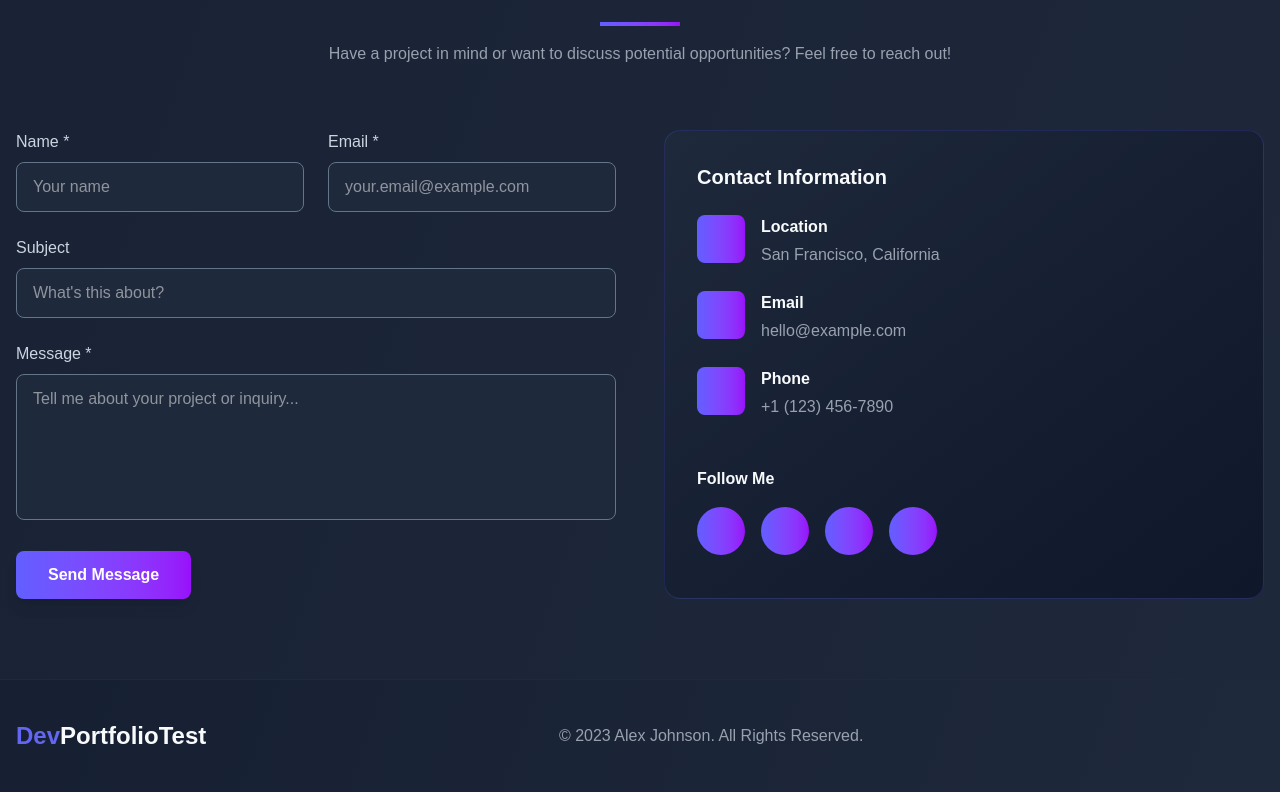
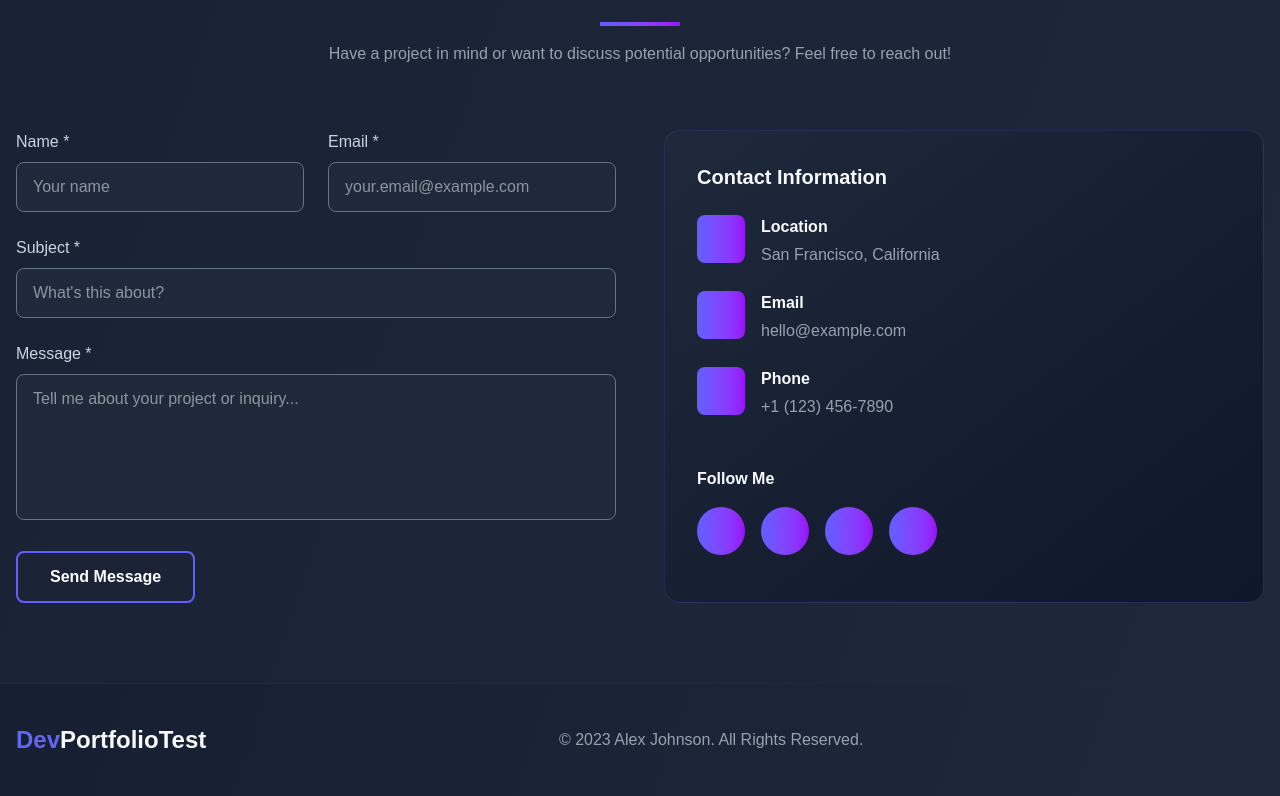
Before and after one commit to Braulin96/braulin-portfolio, a React (Vite) app: page / in a window 1280 px wide. Shown: the part 2968-3764 px from the top of the page. Built offline with nearby package versions, Linux system fonts and the light colour scheme.

Commit message:
create inputForm component

```diff
--- /dev/null
+++ b/src/components/InputForm/InputForm.styles.scss
@@ -0,0 +1,3 @@
+.InputForm {
+
+}
--- /dev/null
+++ b/src/components/InputForm/InputForm.tsx
@@ -0,0 +1,71 @@
+import Button from "components/Button/Button";
+import Input from "components/Input/Input";
+
+import "./InputForm.styles.scss";
+
+type InputFormProps = {
+  formData: {
+    name: string;
+    email: string;
+    subject: string;
+    message: string;
+  };
+  handleInputChange: (
+    e: React.ChangeEvent<HTMLInputElement | HTMLTextAreaElement>
+  ) => void;
+  handleContactSubmit: () => void;
+  isLoading?: boolean;
+};
+
+const InputForm = ({
+  formData,
+  handleInputChange,
+  handleContactSubmit,
+  isLoading = false,
+}: InputFormProps) => {
+  return (
+    <div data-testid="InputForm" className="InputForm space-y-6">
+      <div className="grid grid-cols-1 md:grid-cols-2 gap-6">
+        <Input
+          isRequired
+          label="Name"
+          type="text"
+          formData={formData}
+          handleInputChange={handleInputChange}
+        />
+        <Input
+          isRequired
+          label="Email"
+          type="email"
+          formData={formData}
+          handleInputChange={handleInputChange}
+        />
+      </div>
+
+      <Input
+        isRequired
+        label="Subject"
+        type="text"
+        formData={formData}
+        handleInputChange={handleInputChange}
+      />
+
+      <Input
+        isRequired
+        label="Message"
+        type="textarea"
+        formData={formData}
+        handleInputChange={handleInputChange}
+      />
+
+      <Button
+        disabled={isLoading}
+        variant="secondary"
+        onClick={handleContactSubmit}
+        text={isLoading ? "Sending..." : "Send Message"}
+      />
+    </div>
+  );
+};
+
+export default InputForm;
--- a/src/components/PortfolioTest/PortfolioTest.tsx
+++ b/src/components/PortfolioTest/PortfolioTest.tsx
@@ -9,7 +9,7 @@ import Asset from "components/Asset/Asset";
 import Subtitle from "components/Subtitle/Subtitle";
 import ToolsBlock from "components/ToolsBlock/ToolsBlock";
 import ProjectCard from "components/ProjectCard/ProjectCard";
-import Input from "components/Input/Input";
+import InputForm from "components/InputForm/InputForm";
 
 import { TollsCardData } from "constants/TollsCardData";
 import { PROJECT_LIST_DATA } from "constants/ProjectListData";
@@ -20,6 +20,7 @@ import ProfissionalSkills from "components/ProfissionalSkills/ProfissionalSkills
 const PortfolioTest = () => {
   const [activeNav, setActiveNav] = useState("home");
   const [showMoreProjects, setShowMoreProjects] = useState(false);
+  const [isLoading, setIsLoading] = useState(false);
   const sectionRef = useRef(null);
 
   const handleShowMoreClick = () => {
@@ -46,6 +47,7 @@ const PortfolioTest = () => {
       }
     }, 100);
   };
+
   const [formData, setFormData] = useState({
     name: "",
     email: "",
@@ -84,8 +86,8 @@ const PortfolioTest = () => {
     setActiveNav(sectionId);
   };
 
-  const handleContactSubmit = (e) => {
-    e.preventDefault();
+  const handleContactSubmit = () => {
+    setIsLoading(true);
     alert("Thank you for your message! I will get back to you soon.");
     setFormData({ name: "", email: "", subject: "", message: "" });
   };
@@ -310,41 +312,12 @@ const PortfolioTest = () => {
 
           <div className="flex flex-col lg:flex-row gap-12">
             <div className="lg:w-1/2">
-              <div className="space-y-6">
-                <div className="grid grid-cols-1 md:grid-cols-2 gap-6">
-                  <Input
-                    isRequired
-                    label="Name"
-                    formData={formData}
-                    handleInputChange={handleInputChange}
-                  />
-                  <Input
-                    isRequired
-                    label="Email"
-                    formData={formData}
-                    handleInputChange={handleInputChange}
-                  />
-                </div>
-
-                <Input
-                  label="Subject"
-                  formData={formData}
-                  handleInputChange={handleInputChange}
-                />
-                <Input
-                  isRequired
-                  label="Message"
-                  formData={formData}
-                  handleInputChange={handleInputChange}
-                  type="textarea"
-                />
-
-                <button
-                  onClick={handleContactSubmit}
-                  className="px-8 py-3 bg-gradient-to-r from-indigo-500 to-purple-600 rounded-lg font-semibold text-white shadow-lg hover:shadow-indigo-500/30 transition-all">
-                  Send Message
-                </button>
-              </div>
+              <InputForm
+                formData={formData}
+                handleInputChange={handleInputChange}
+                handleContactSubmit={handleContactSubmit}
+                isLoading={isLoading}
+              />
             </div>
 
             <div className="lg:w-1/2">
```
